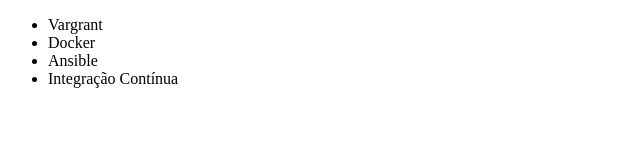
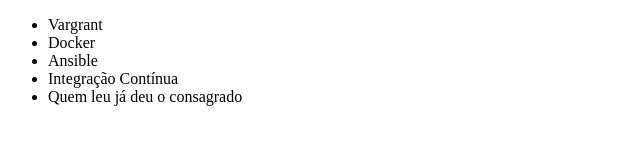
Before and after one commit to Gkiner57/learningGit.1, a plain HTML site: page index.html in a window 1280 px wide. Shown: the whole page, without its empty margins (0-640 px from the left). Drawn offline with Linux system fonts and the light colour scheme.

Commit message:
Adição de nova <li>

```diff
--- a/index.html
+++ b/index.html
@@ -10,6 +10,7 @@
         <li>Docker</li>
         <li>Ansible</li>
         <li>Integração Contínua</li>
+        <li>Quem leu já deu o consagrado</li>
     </ul>
 </body>
 </html>
```
